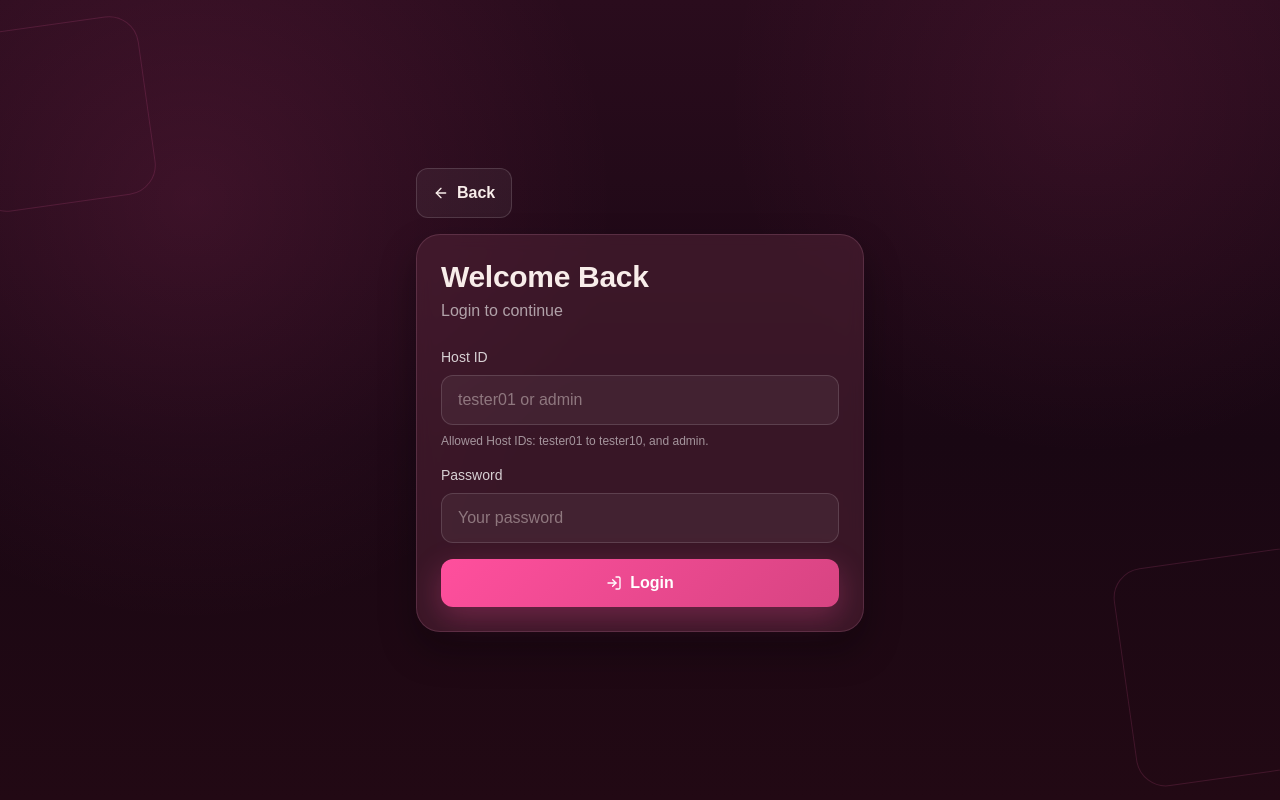
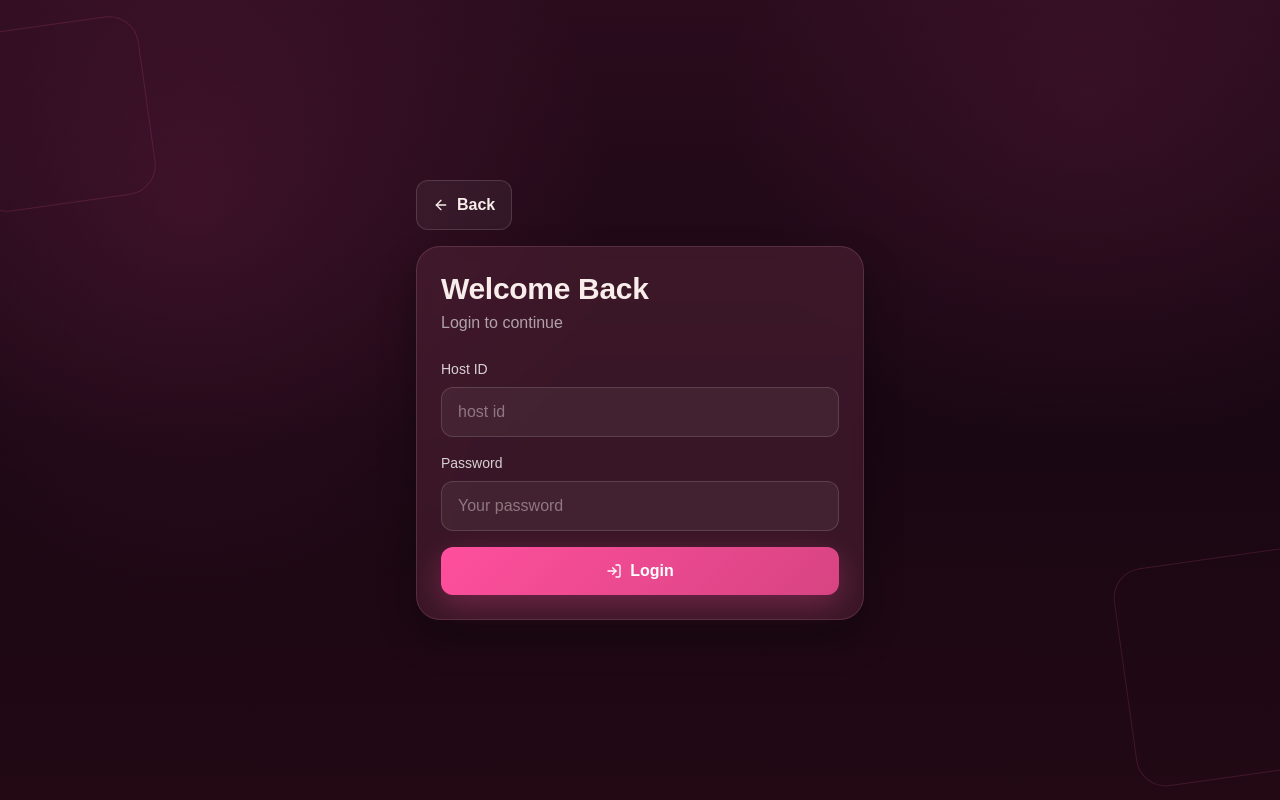
Before and after one commit to teamunai/QuizzApp, a Next.js app in the folder frontend/: page /login in a window 1280 px wide. Built offline with nearby package versions, Linux system fonts and the light colour scheme.

Commit message:
Update page.tsx

```diff
--- a/frontend/app/login/page.tsx
+++ b/frontend/app/login/page.tsx
@@ -80,11 +80,8 @@ export default function LoginPage() {
                 className="input-field"
                 value={email}
                 onChange={(e) => setEmail(e.target.value)}
-                placeholder="tester01 or admin"
+                placeholder="host id"
               />
-              <p className="text-xs text-white/55 mt-2">
-                Allowed Host IDs: tester01 to tester10, and admin.
-              </p>
             </div>
 
             <div>
```
